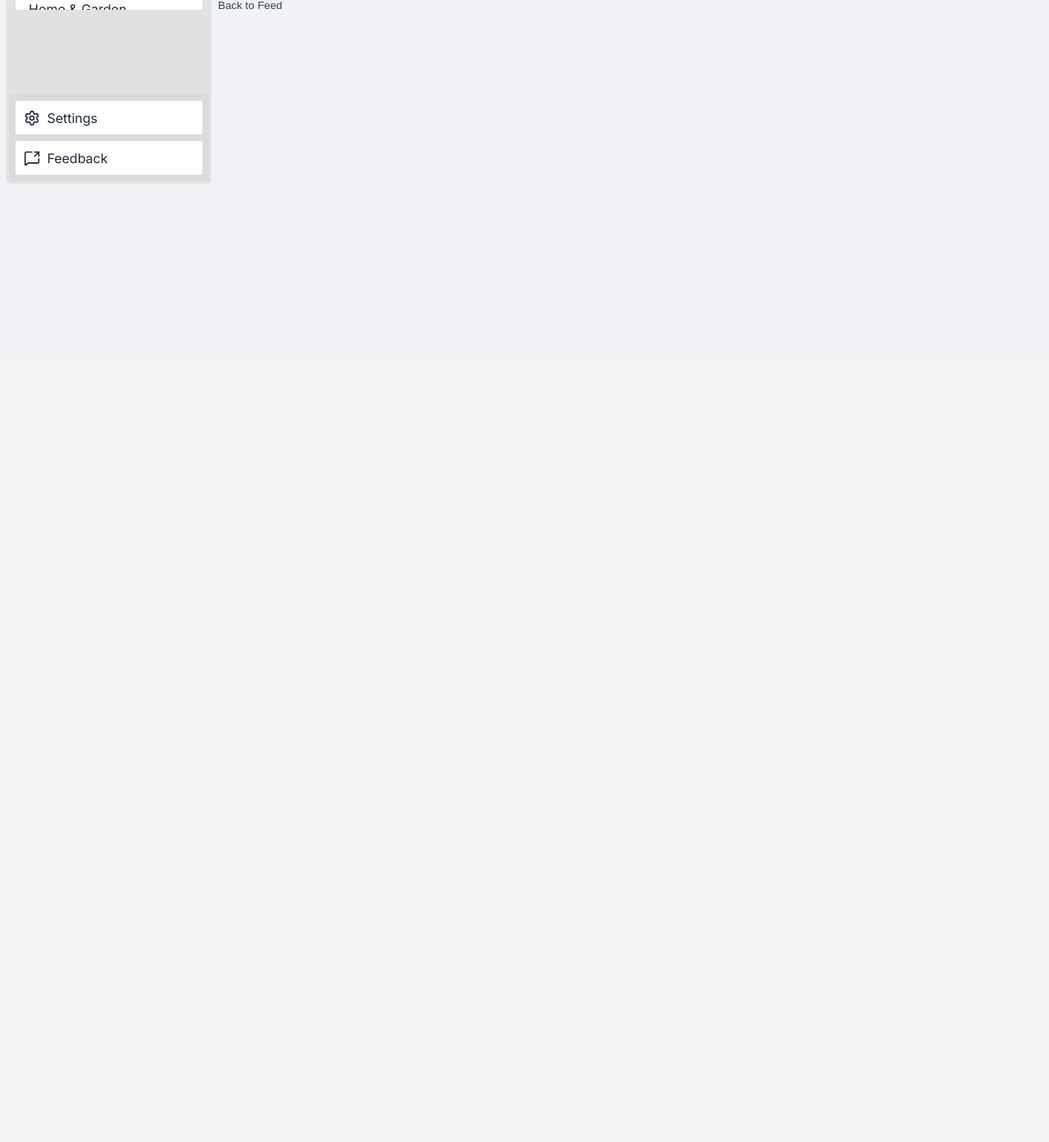
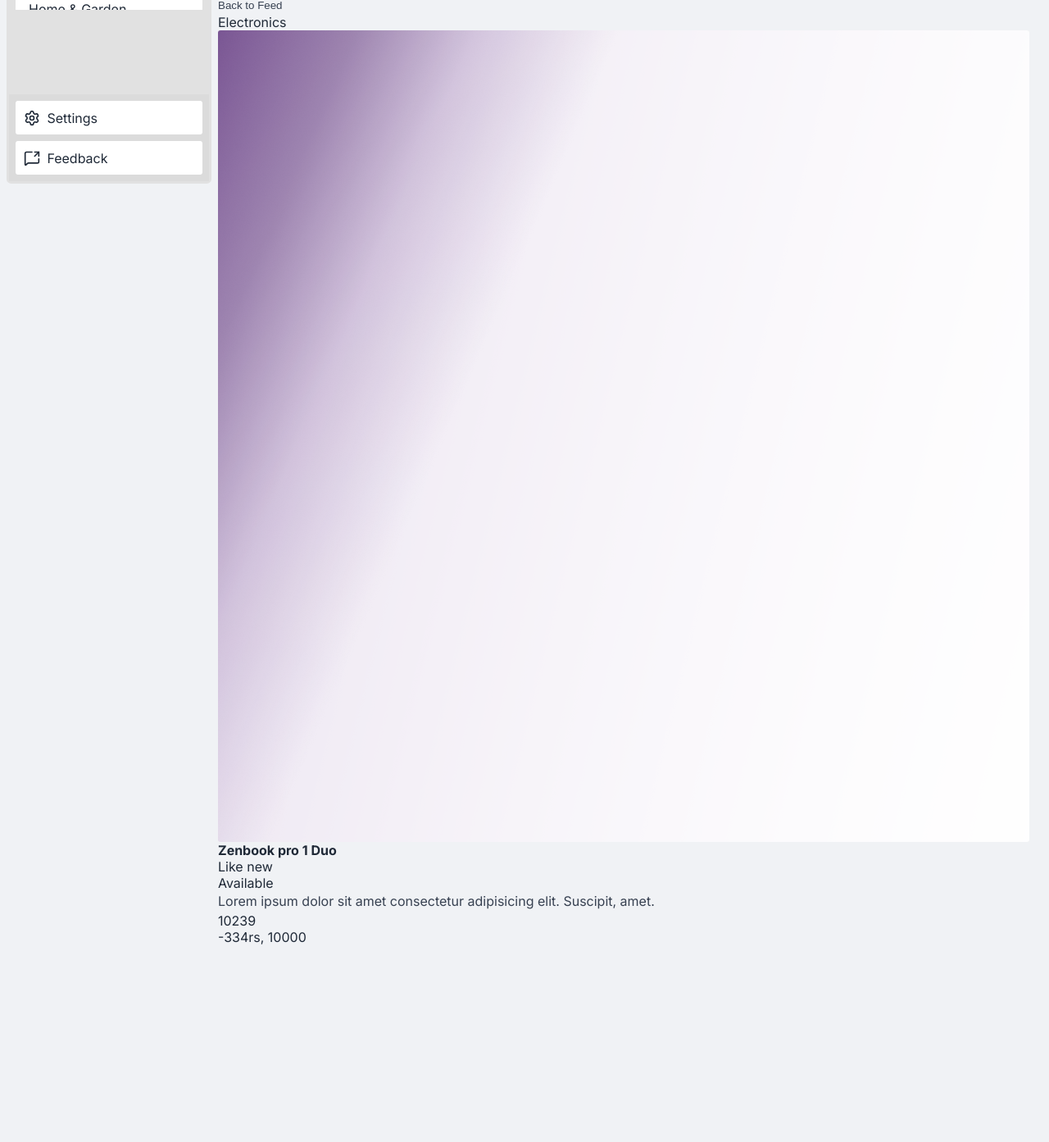
Before and after one commit to onkmade/SH.-, a Flask app: page / in a window 1280 px wide. Shown: the part 568-1961 px from the top of the page at 82% size. Before the commit the page ends 792 px from the top, so only its background shows below. Run offline with Flask 3, Linux system fonts and the light colour scheme; data that the repository does not hold is empty; some web fonts are replaced.

Commit message:
detail Page HTML

```diff
--- a/templates/index.html
+++ b/templates/index.html
@@ -264,12 +264,28 @@
                         Back to Feed
                     </button>
                     <div id="detail-content" class="detail-view-container">
+                        <div class="categories-detail">
+                            Electronics
+                        </div>
                         <div class="img-detail">
                             <!-- Uploaded image goes here -->
-
+                            <img src="/Assets/Images/placeholder.jpeg" alt="">
                         </div>
-                        <div class="detail-holder">
-
+                        <div class="details-holder">
+                            <h4 class="title-name detail">Zenbook pro 1 Duo</h4>
+                            <div class="status-detail">
+                                <div class="condition-tag">Like new</div>
+                                <div class="current-option">Available</div>
+                            </div>
+                            <p class="description-detail">
+                                Lorem ipsum dolor sit amet consectetur adipisicing elit. Suscipit, amet.
+                            </p>
+                            <div class="price-detail">
+                                <div class="price-rs">10239</div>
+                                <div class="off-price">-334rs,
+                                    <span class="discount-price">10000</span>
+                                </div>
+                            </div>
                         </div>
                         <div class="qr-holder">
                             <!-- generated QR goes here -->
```
